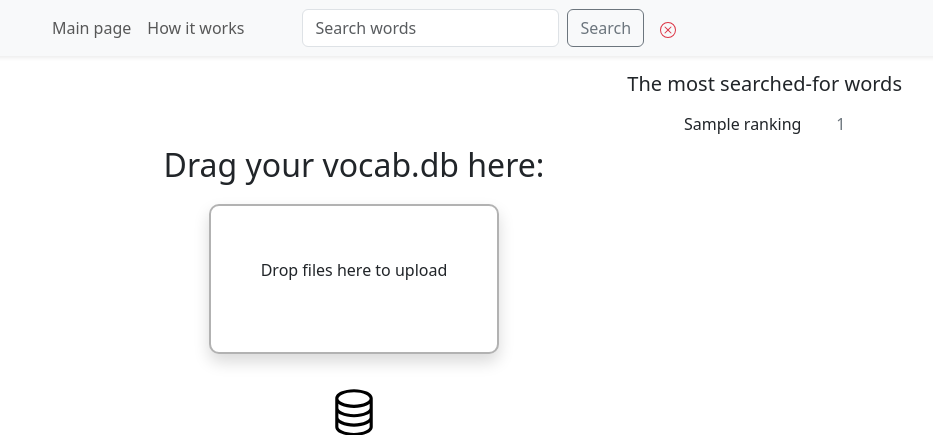
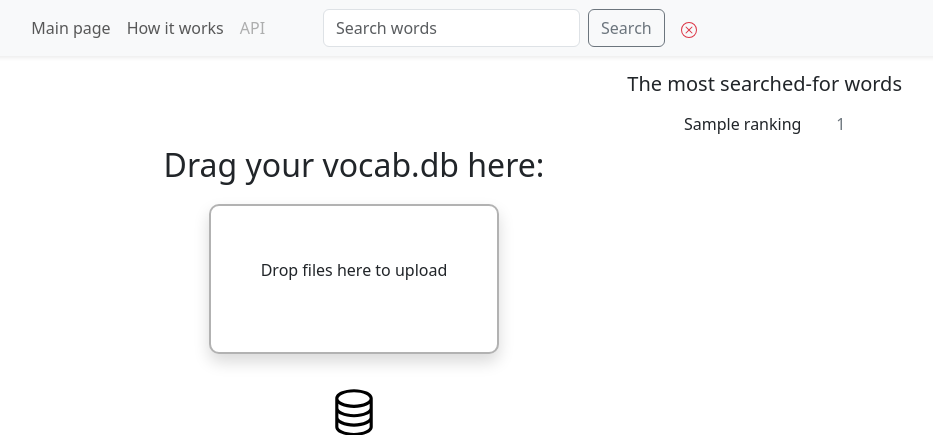
Before and after one commit to Tititun/vocbuilder, a Django app: template vocab/templates/vocab/main.html in a window 1280 px wide. Shown: the top 435 px of the page, without its empty margins (274-1207 px from the left). Run offline with Django 5.2, Linux system fonts and the light colour scheme; the template is opened without the code that fills it: most values are stand-ins (such as "Sample title", 1, 10 or a date in 2020); parts of the project's set-up code (start-up, migrations or seed data) failed here and were passed over; some libraries are stand-ins or nearby versions.

Commit message:
added API link in development

```diff
--- a/vocab/templates/vocab/base.html
+++ b/vocab/templates/vocab/base.html
@@ -25,6 +25,9 @@
               <li class="nav-item">
                   <a class="nav-link" href="#">How it works</a>
               </li>
+              <li class="nav-item" data-bs-toggle="tooltip" data-bs-title="in development">
+                  <a class="nav-link disabled"  href="#">API</a>
+              </li>
           </ul>
           {% if not is_main %}
           <form id="search">
@@ -45,6 +48,10 @@
     {% block content %}
     {% endblock %}
     <script src="{% static '/vocab/js/bootstrap.bundle.min.js' %}" integrity="sha384-YvpcrYf0tY3lHB60NNkmXc5s9fDVZLESaAA55NDzOxhy9GkcIdslK1eN7N6jIeHz" crossorigin="anonymous"></script>
+    <script>
+        const tooltipTriggerList = document.querySelectorAll('[data-bs-toggle="tooltip"]')
+        const tooltipList = [...tooltipTriggerList].map(tooltipTriggerEl => new bootstrap.Tooltip(tooltipTriggerEl))
+    </script>
     {% block js %}
     {% endblock %}
 </body>
```
